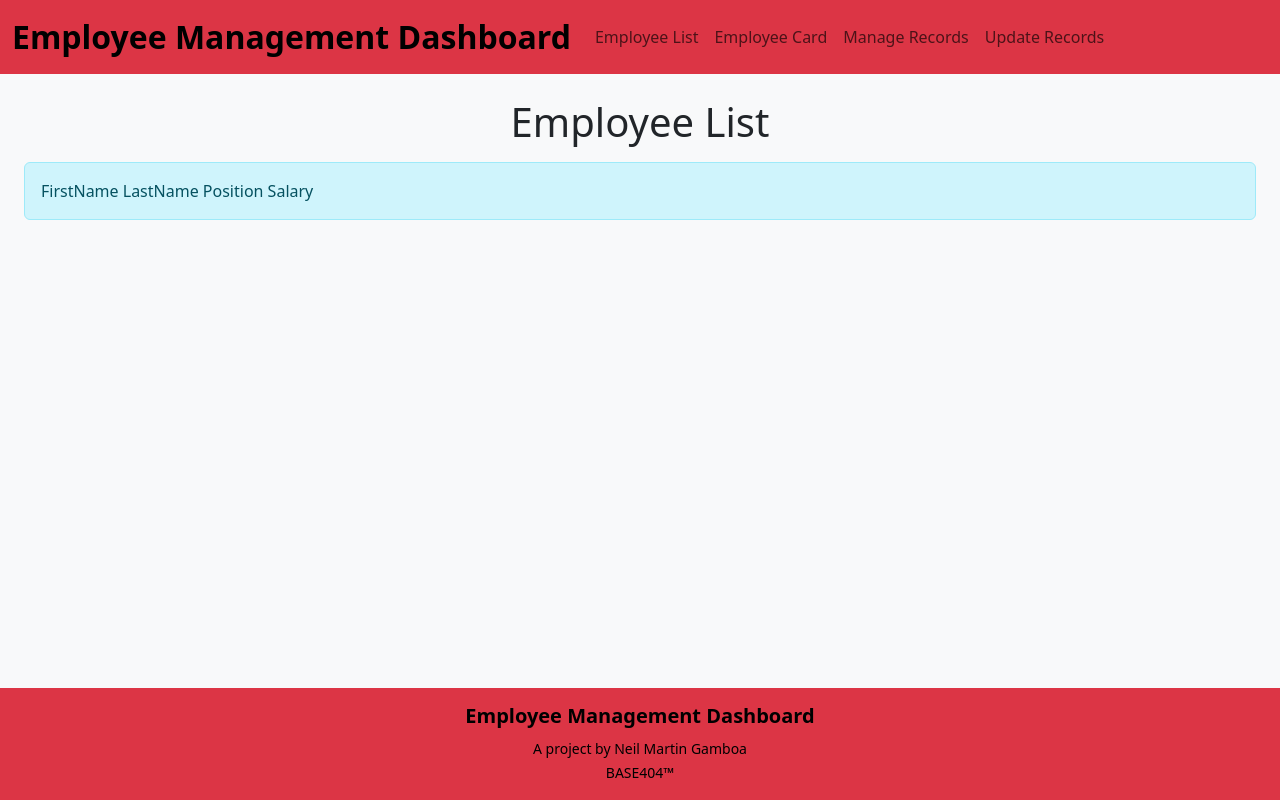
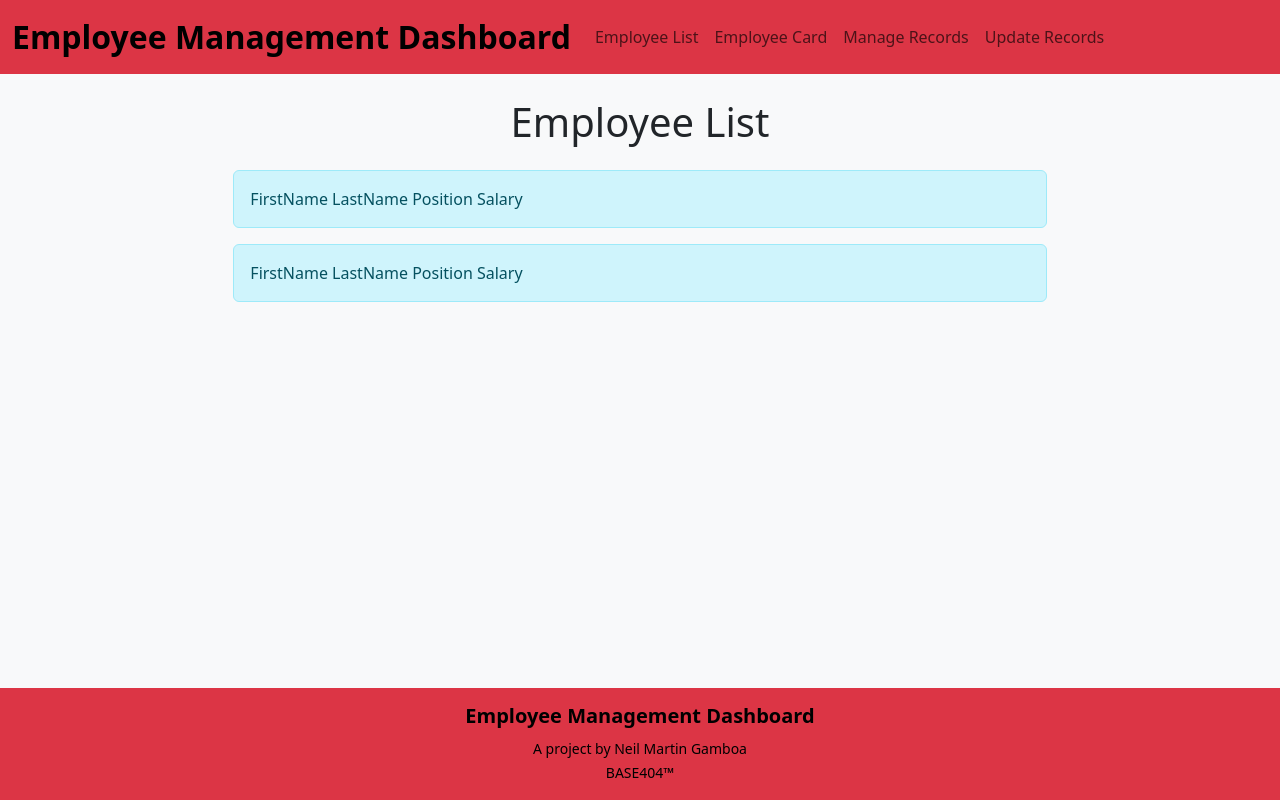
Before and after one commit to neilmrtngamboa/Project-4---Employee-Management-Dashboard, a React (Vite) app: page /employeelist in a window 1280 px wide. Built offline with nearby package versions, Linux system fonts and the light colour scheme.

Commit message:
added another alert

```diff
--- a/src/pages/EmployeeList.jsx
+++ b/src/pages/EmployeeList.jsx
@@ -9,9 +9,17 @@ function EmployeeList() {
   return (
     <>
     <h1 className='fw-light text-center'>Employee List</h1>
-    <div class="alert alert-info mt-3" role="alert">
-        FirstName LastName Position Salary
+    <div className="row">
+      <div className="col-md-8 mx-auto">
+        <div class="alert alert-info mt-3" role="alert">
+          FirstName LastName Position Salary
+        </div>
+        <div class="alert alert-info mt-3" role="alert">
+          FirstName LastName Position Salary
+        </div>
+      </div>
     </div>
+
     </>
   )
 
```
